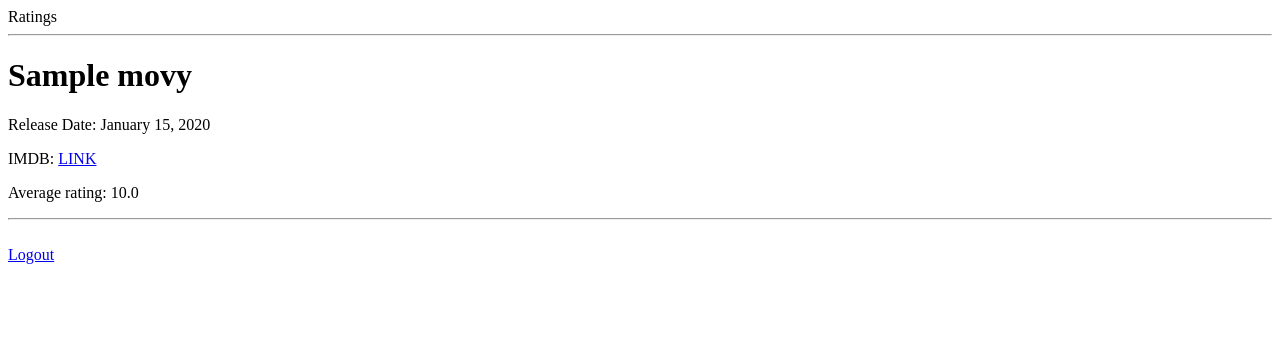
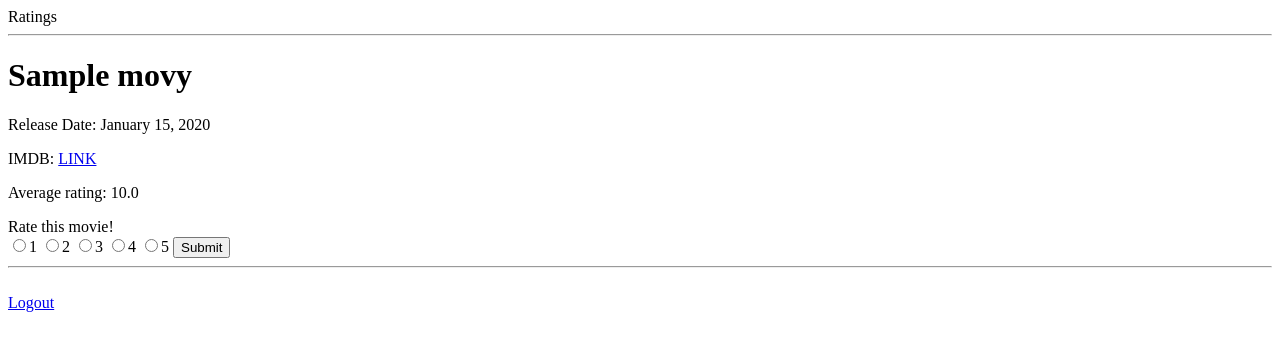
Before and after one commit to ESQG/hackbright-ratings, a Flask app: page /movies/1 in a window 1280 px wide. Shown: the top 351 px of the page. Run offline with Flask 2, Linux system fonts and the light colour scheme; tables that the repository leaves empty hold one stand-in row (values such as "Sample post").

Commit message:
functioning website before predictions

```diff
--- a/server.py
+++ b/server.py
@@ -124,11 +124,49 @@ def display_movie(movie_id):
         average="Nobody has rated this yet"
 
 
+##return page with rating loaded if user has previously rated it
+    score = None
+    if 'user_id' in session:
+        user = User.query.get(session['user_id'])
+        for rating in user.ratings:
+            if int(movie_id) == rating.movie_id:
+                score = rating.score
+
+
     return render_template('/movie_info.html',
                             movie=movie,
                             average=average,
-                            released=release_date)
+                            released=release_date,
+                            score=score)
 
+@app.route('/rate/<movie_id>', methods=["POST"])
+def update_rating(movie_id):
+    """Updates or adds a rating"""
+
+    if 'user_id' not in session:
+        flash("You must be signed in to rate a movie.")
+        return redirect('/sign-in')
+    else:
+        user_id = session['user_id']
+        user = User.query.get(user_id)
+        movie_id = int(movie_id)
+        score = int(request.form.get("score"))   # cannot be None (Postdata, required)
+
+        found=False
+        for rating in user.ratings:
+            if rating.movie_id == movie_id:
+                flash("Updated previous rating of %i to %i" %(rating.score, score))
+                rating.score = score
+                db.session.commit()
+                found=True
+                return redirect("/movies/"+str(movie_id))
+
+        if not found:
+            db.session.add(Rating(user_id=user_id,
+                                      movie_id=movie_id,
+                                      score=score))
+            db.session.commit()
+            return redirect("/movies/"+str(movie_id))
 
 
 if __name__ == "__main__":
@@ -144,4 +182,4 @@ if __name__ == "__main__":
 
 
 
-    app.run(port=5000, host='0.0.0.0')
+    app.run(port=8000, host='0.0.0.0')
--- a/templates/movie_info.html
+++ b/templates/movie_info.html
@@ -8,5 +8,16 @@
 
 <p>Average rating: {{ average }}</p>
 
+    Rate this movie!
+<form action="/rate/{{movie.movie_id}}" method="POST">
+    {% for i in range(1,6) %}
+        {% if score==i %}
+            <input type="radio" name="score" value="{{i}}" checked="checked" required>{{i}}
+        {% else %}
+            <input type="radio" name="score" value="{{i}}" required>{{i}}
+        {% endif %}
+    {% endfor %}
+    <input type="submit">
+</form>
 
 {% endblock %}
```
